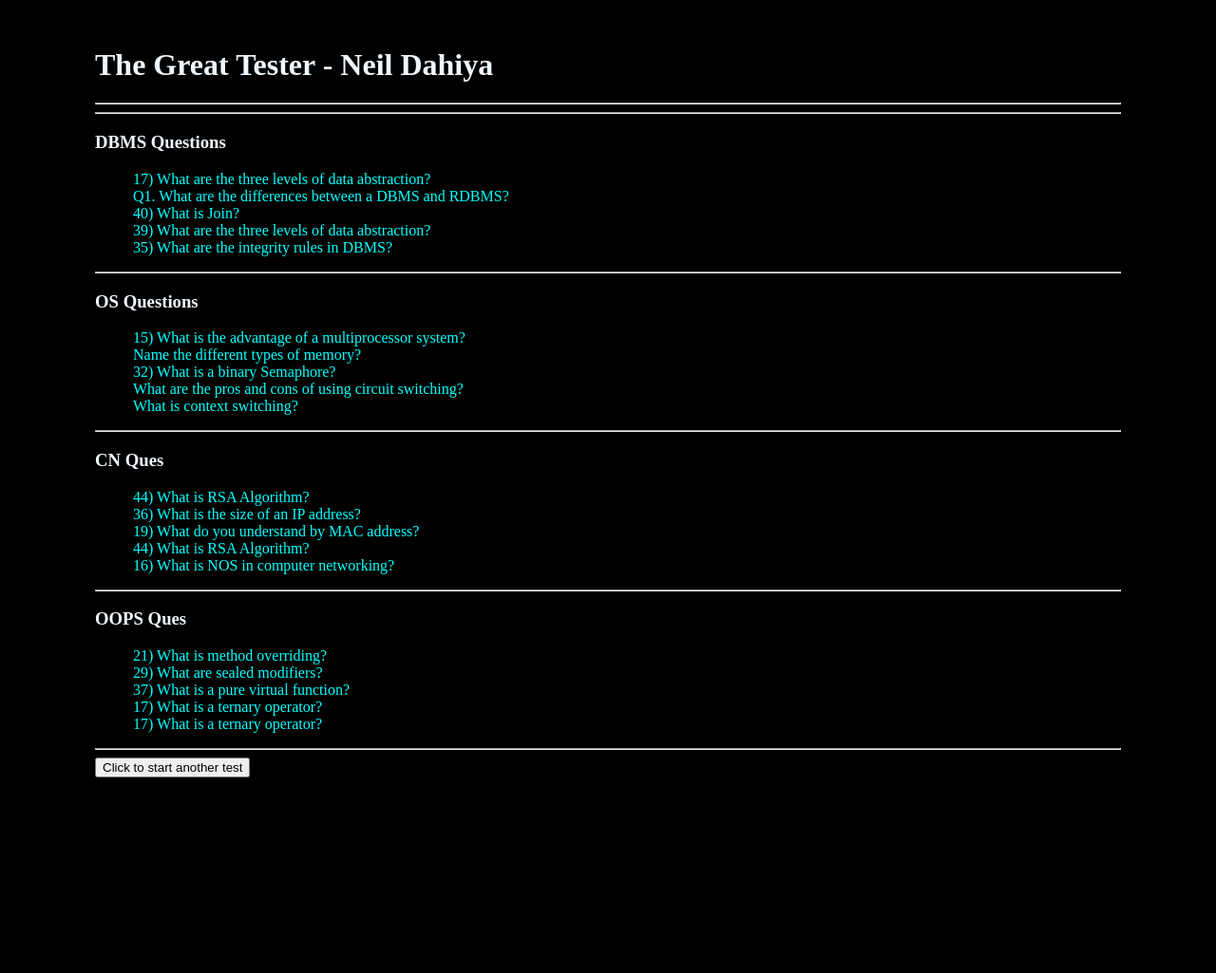
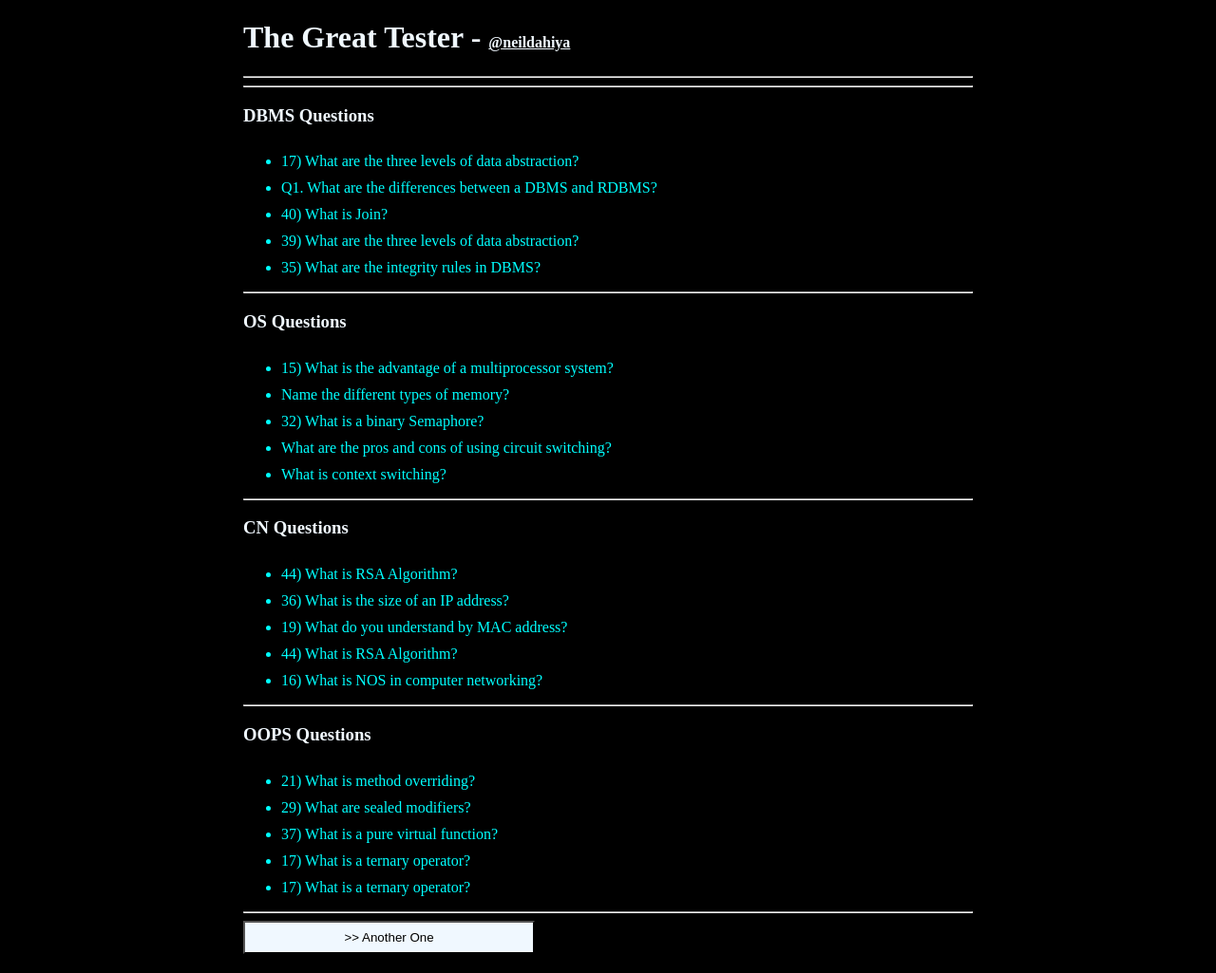
Before and after one commit to neildahiya/the-great-tester, a website: page src/index.html in a window 1280 px wide. Shown: the whole page at 95% size. Before the commit the page ends 869 px from the top, so only its background shows below. Drawn offline with nearby package versions, Linux system fonts and the light colour scheme.

Commit message:
minor fixes

```diff
--- a/src/index.html
+++ b/src/index.html
@@ -9,30 +9,30 @@
 </head>
 <body>
     <div >
-        <h1 >The Great Tester - Neil Dahiya</h1>
+        <h1 >The Great Tester - <a href="https://github.com/neildahiya">@neildahiya</a></h1>
         <hr><hr>
         <h3>DBMS Questions</h3>
-        <ol id="dbms">
+        <ul id="dbms">
 
-        </ol>
+        </ul>
         <hr>
         <h3>OS Questions</h3>
-        <ol id="os">
+        <ul id="os">
 
-        </ol>
+        </ul>
         <hr>
-        <h3>CN Ques</h3>
-        <ol id="cn">
+        <h3>CN Questions</h3>
+        <ul id="cn">
 
-        </ol>
+        </ul>
         <hr>
-        <h3>OOPS Ques</h3>
-        <ol id="oops">
+        <h3>OOPS Questions</h3>
+        <ul id="oops">
 
-        </ol>
+        </ul>
         <hr>
 
-        <button id="start">Click to start another test</button>
+        <button id="start">>> Another One</button>
     </div>
     <script src="https://code.jquery.com/jquery-3.5.1.slim.min.js" integrity="sha256-4+XzXVhsDmqanXGHaHvgh1gMQKX40OUvDEBTu8JcmNs=" crossorigin="anonymous"></script>
     <!-- <script src="https://stackpath.bootstrapcdn.com/bootstrap/4.5.2/js/bootstrap.min.js"></script> -->
--- a/src/styles.css
+++ b/src/styles.css
@@ -1,9 +1,10 @@
 body {
     background-color: black;
-    margin: 50px 100px;
+    margin: 20px 20% ;
 }
 li {
     color: cyan;
+    padding-top: 10px;
 }
 hr{
     background-color: white;
@@ -14,6 +15,25 @@ h1 {
 h3 {
   color: aliceblue;
 }
-ol {
-    list-style: none;
+
+#start {
+    height: 35px;
+    background-color: aliceblue;
+    margin: auto;
+    width: 40%;
 }
+a {
+    font-size: medium;
+    color: aliceblue;
+}
+@media screen and (max-width: 480px) {
+    body {
+        margin: 20px 20px;
+    }
+    #start {
+        height: 35px;
+        background-color: aliceblue;
+        margin: auto;
+        width: 100%;
+    }
+  }
```
